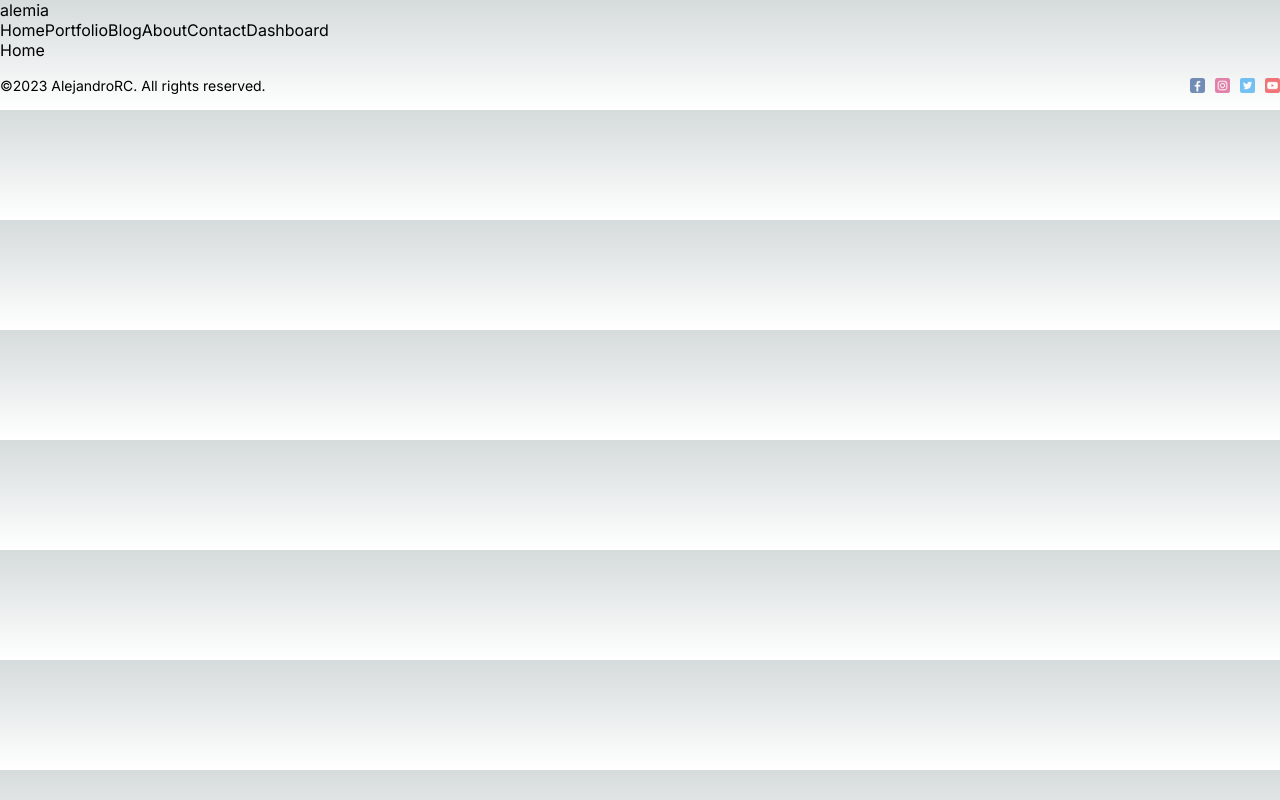
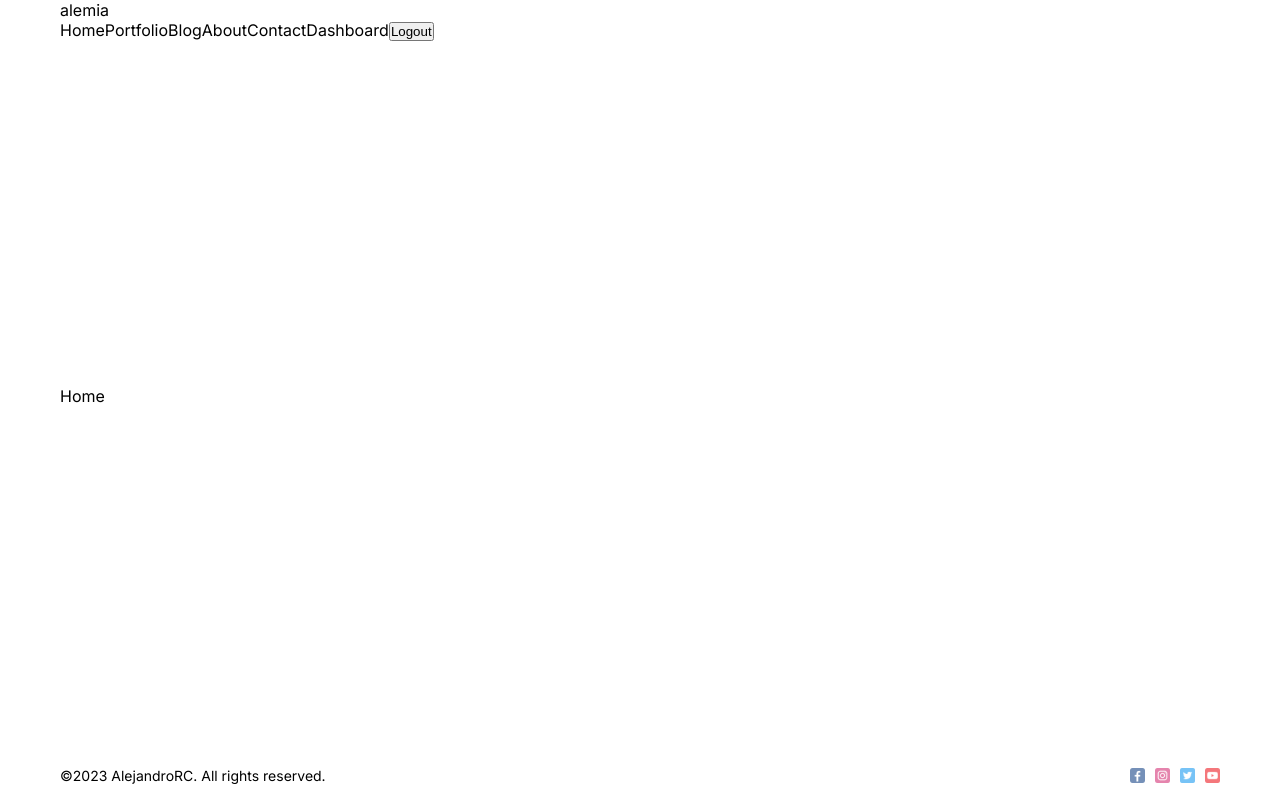
Before and after one commit to Alek30k/Blog, a Next.js app: page / in a window 1280 px wide. Built offline with nearby package versions, Linux system fonts and the light colour scheme.

Commit message:
last commit

```diff
--- a/src/app/contact/loading.jsx
+++ b/src/app/contact/loading.jsx
@@ -1,7 +1,7 @@
 import React from "react";
 
 const Loading = () => {
-  return <div>Loading</div>;
+  return <div>Loading...</div>;
 };
 
 export default Loading;
--- a/src/app/globals.css
+++ b/src/app/globals.css
@@ -1,78 +1,3 @@
-:root {
-  --max-width: 1100px;
-  --border-radius: 12px;
-  --font-mono: ui-monospace, Menlo, Monaco, 'Cascadia Mono', 'Segoe UI Mono',
-    'Roboto Mono', 'Oxygen Mono', 'Ubuntu Monospace', 'Source Code Pro',
-    'Fira Mono', 'Droid Sans Mono', 'Courier New', monospace;
-
-  --foreground-rgb: 0, 0, 0;
-  --background-start-rgb: 214, 219, 220;
-  --background-end-rgb: 255, 255, 255;
-
-  --primary-glow: conic-gradient(
-    from 180deg at 50% 50%,
-    #16abff33 0deg,
-    #0885ff33 55deg,
-    #54d6ff33 120deg,
-    #0071ff33 160deg,
-    transparent 360deg
-  );
-  --secondary-glow: radial-gradient(
-    rgba(255, 255, 255, 1),
-    rgba(255, 255, 255, 0)
-  );
-
-  --tile-start-rgb: 239, 245, 249;
-  --tile-end-rgb: 228, 232, 233;
-  --tile-border: conic-gradient(
-    #00000080,
-    #00000040,
-    #00000030,
-    #00000020,
-    #00000010,
-    #00000010,
-    #00000080
-  );
-
-  --callout-rgb: 238, 240, 241;
-  --callout-border-rgb: 172, 175, 176;
-  --card-rgb: 180, 185, 188;
-  --card-border-rgb: 131, 134, 135;
-}
-
-@media (prefers-color-scheme: dark) {
-  :root {
-    --foreground-rgb: 255, 255, 255;
-    --background-start-rgb: 0, 0, 0;
-    --background-end-rgb: 0, 0, 0;
-
-    --primary-glow: radial-gradient(rgba(1, 65, 255, 0.4), rgba(1, 65, 255, 0));
-    --secondary-glow: linear-gradient(
-      to bottom right,
-      rgba(1, 65, 255, 0),
-      rgba(1, 65, 255, 0),
-      rgba(1, 65, 255, 0.3)
-    );
-
-    --tile-start-rgb: 2, 13, 46;
-    --tile-end-rgb: 2, 5, 19;
-    --tile-border: conic-gradient(
-      #ffffff80,
-      #ffffff40,
-      #ffffff30,
-      #ffffff20,
-      #ffffff10,
-      #ffffff10,
-      #ffffff80
-    );
-
-    --callout-rgb: 20, 20, 20;
-    --callout-border-rgb: 108, 108, 108;
-    --card-rgb: 100, 100, 100;
-    --card-border-rgb: 200, 200, 200;
-  }
-}
-
 * {
   box-sizing: border-box;
   padding: 0;
@@ -85,23 +10,31 @@
   overflow-x: hidden;
 }
 
-body {
-  color: rgb(var(--foreground-rgb));
-  background: linear-gradient(
-      to bottom,
-      transparent,
-      rgb(var(--background-end-rgb))
-    )
-    rgb(var(--background-start-rgb));
+a {
+  text-decoration: none;
+  color: inherit;
 }
 
-a {
-  color: inherit;
-  text-decoration: none;
+.theme {
+  transition: 1s all ease;
 }
 
-@media (prefers-color-scheme: dark) {
-  html {
-    color-scheme: dark;
-  }
+.light {
+  background-color: white;
+  color: #111;
 }
+
+.dark {
+  background-color: #111;
+  color: #bbb;
+}
+
+.container {
+  max-width: 1366px;
+  min-height: 100vh;
+  margin: 0 auto;
+  padding: 0 60px;
+  display: flex;
+  flex-direction: column;
+  justify-content: space-between;
+}
--- a/src/app/layout.js
+++ b/src/app/layout.js
@@ -1,6 +1,6 @@
 import Navbar from "@/components/navbar/Navbar";
 import "./globals.css";
-import { Inter } from "next/font/google";
+import { Inter, Roboto, Poppins } from "next/font/google";
 import Footer from "@/components/footer/Footer";
 
 const inter = Inter({ subsets: ["latin"] });
@@ -14,9 +14,11 @@
   return (
     <html lang="en">
       <body className={inter.className}>
-        <Navbar />
-        {children}
-        <Footer />
+        <div className="container">
+          <Navbar />
+          {children}
+          <Footer />
+        </div>
       </body>
     </html>
   );
--- a/src/components/navbar/Navbar.jsx
+++ b/src/components/navbar/Navbar.jsx
@@ -1,3 +1,5 @@
+"use client";
+
 import Link from "next/link";
 import React from "react";
 
@@ -45,6 +47,8 @@
             {link.title}
           </Link>
         ))}
+
+        <button onClick={() => console.log("logget out")}>Logout</button>
       </div>
     </div>
   );
```
